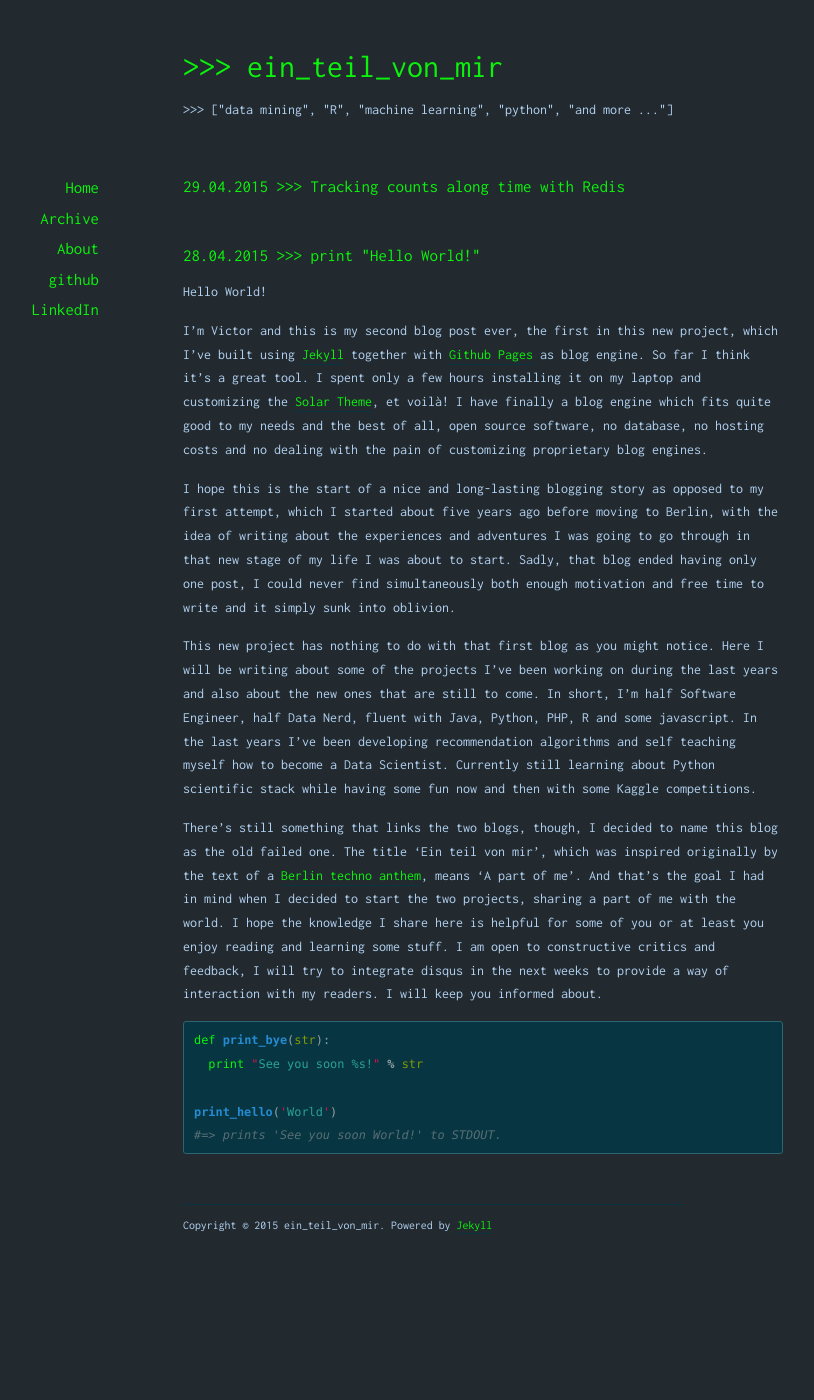
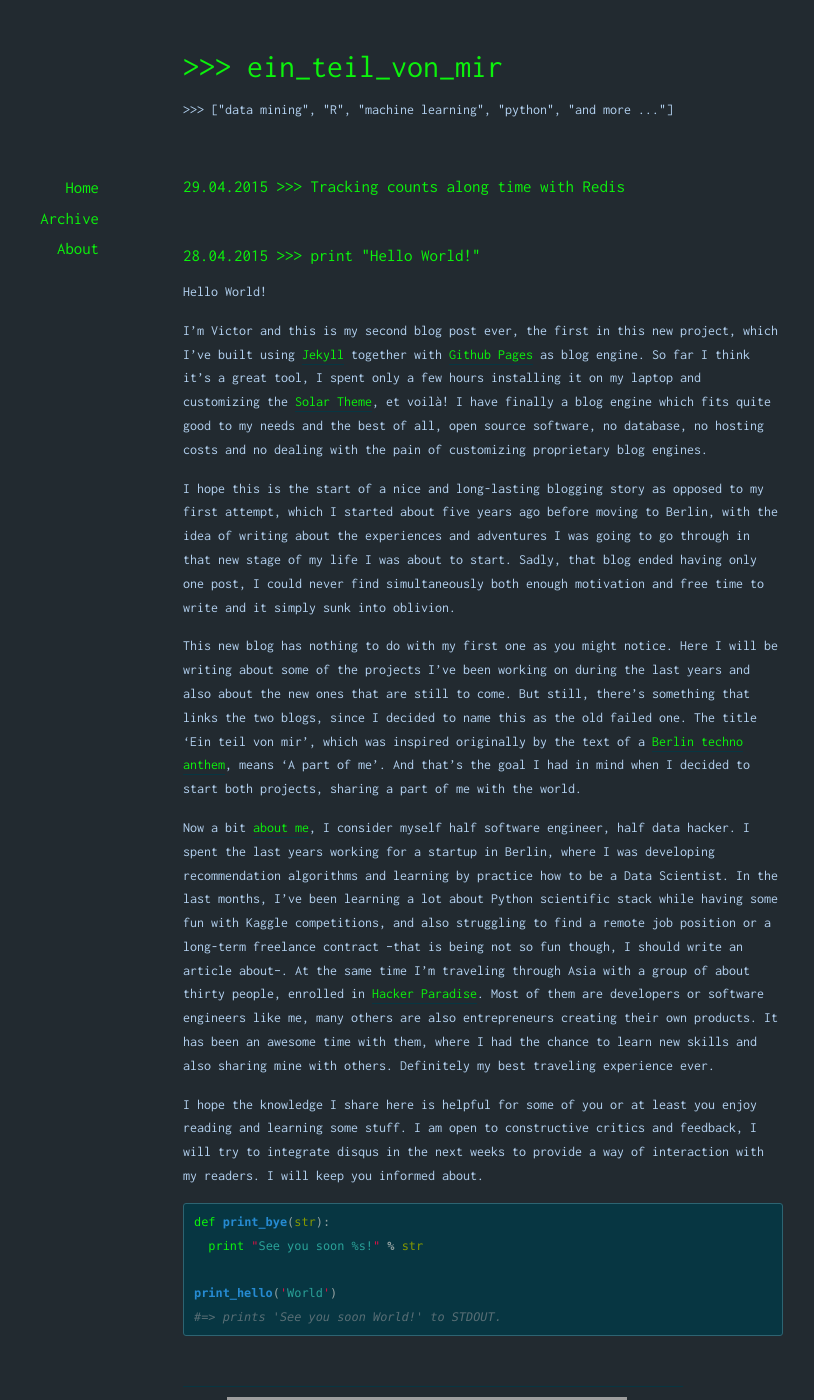
Before and after one commit to vruizext/etvm, a Jekyll site: the page built from index.html, in a window 1280 px wide and 1400 px high. Shown: the whole window, without its empty margins (207-1021 px from the left). Built offline with Jekyll 4.4.1, drawn with Linux system fonts in a browser that asks for light colours; nearby versions of some CDN libraries; the list of posts is cut into pages by our own code; grey boxes are pictures that could not be loaded.

Commit message:
1st review

```diff
--- a/_layouts/default.html
+++ b/_layouts/default.html
@@ -18,18 +18,12 @@
 
 <body>
 
-
-
   <header id="header">
     <h1><a href="/">&gt;&gt;&gt;&nbsp;{{ site.name }}</a></h1>
     <p>&gt;&gt;&gt;&nbsp;{{ site.description }}</p>
   </header>
 
-
-
   <div id="page">
-
-
 
     <div id="sidebar">
       <nav>
@@ -37,30 +31,23 @@
           <li><a href="{{ site.baseurl }}/">Home</a></li>
           <li><a href="{{ site.baseurl }}/archives">Archive</a></li>
           <li><a href="{{ site.baseurl }}/about">About</a></li>
-          <li><a href="http://github.com/vruizext">github</a></li>
-          <li><a href="http://linkedin.com/in/vruizext">LinkedIn</a></li>
+          <!--li><a href="http://github.com/vruizext">github</a></li-->
+          <!--li><a href="http://linkedin.com/in/vruizext">LinkedIn</a></li-->
           <!--li><a href="/feed.xml">RSS Feed</a></li-->
         </ul>
       </nav>
     </div>
 
-
-
     <div id="content">
       {{ content }}
     </div>
 
-
-
   </div>
 
-
-
   <footer id="footer">
-    <p class="copyright">Copyright &copy; {{ site.time | date: '%Y' }} {{ site.name }}. Powered by <a href="http://jekyllrb.com">Jekyll</a></p>
+    <p style="text-align:center"><a href="http://github.com/vruizext"><img src="{{ site.baseurl }}/images/github.png"/></a>&nbsp;&nbsp;<a href="http://linkedin.com/in/vruizext"><img src="{{ site.baseurl }}/images/linkedin.png"/></a></p>
+    <p class="copyright" style="text-align:center">Copyright &copy; {{ site.time | date: '%Y' }} {{ site.name }}. Powered by <a href="http://jekyllrb.com">Jekyll</a></p>
   </footer>
-
-
 
   <script src="//ajax.googleapis.com/ajax/libs/jquery/1.10.1/jquery.min.js"></script>
   <script src="/assets/js/jquery.mobilemenu.min.js"></script>
@@ -71,7 +58,5 @@
     });
   </script>
 
-
-
 </body>
 </html>
--- a/_posts/2015-04-28-hello-world.markdown
+++ b/_posts/2015-04-28-hello-world.markdown
@@ -7,13 +7,15 @@ categories: Berlin
 
 Hello World!
 
-I'm Victor and this is my second blog post ever, the first in this new project, which I've built using [Jekyll](http://jekyllrb.com/) together with [Github Pages](http://pages.github.com/) as blog engine. So far I think it's a great tool. I spent only a few hours installing it on my laptop and customizing the [Solar Theme](http://mattvh.github.io/solar-theme-jekyll/), et voilà! I have finally a blog engine which fits quite good to my needs and the best of all, open source software, no database, no hosting costs and no dealing with the pain of customizing proprietary blog engines.
+I'm Victor and this is my second blog post ever, the first in this new project, which I've built using [Jekyll](http://jekyllrb.com/) together with [Github Pages](http://pages.github.com/) as blog engine. So far I think it's a great tool, I spent only a few hours installing it on my laptop and customizing the [Solar Theme](http://mattvh.github.io/solar-theme-jekyll/), et voilà! I have finally a blog engine which fits quite good to my needs and the best of all, open source software, no database, no hosting costs and no dealing with the pain of customizing proprietary blog engines.
 
 I hope this is the start of a nice and long-lasting blogging story as opposed to my first attempt, which I started about five years ago before moving to Berlin, with the idea of writing about the experiences and adventures I was going to go through in that new stage of my life I was about to start. Sadly, that blog ended having only one post, I could never find simultaneously both enough motivation and free time to write and it simply sunk into oblivion.
 
-This new project has nothing to do with that first blog as you might notice. Here I will be writing about some of the projects I've been working on during the last years and also about the new ones that are still to come. In short, I'm half Software Engineer, half Data Nerd, fluent with Java, Python, PHP, R and some javascript. In the last years I've been developing recommendation algorithms and self teaching myself how to become a Data Scientist. Currently still learning about Python scientific stack while having some fun now and then with some Kaggle competitions.
+This new blog has nothing to do with my first one as you might notice. Here I will be writing about some of the projects I've been working on during the last years and also about the new ones that are still to come. But still, there's something that links the two blogs, since I decided to name this as the old failed one. The title 'Ein teil von mir', which was inspired originally by the text of a [Berlin techno anthem](http://www.youtube.com/watch?v=UwQfDTkLmfA), means 'A part of me'. And that's the goal I had in mind when I decided to start both projects, sharing a part of me with the world.
 
-There's still something that links the two blogs, though, I decided to name this blog as the old failed one. The title 'Ein teil von mir', which was inspired originally by the text of a [Berlin techno anthem](http://www.youtube.com/watch?v=UwQfDTkLmfA), means 'A part of me'. And that's the goal I had in mind when I decided to start the two projects, sharing a part of me with the world. I hope the knowledge I share here is helpful for some of you or at least you enjoy reading and learning some stuff. I am open to constructive critics and feedback, I will try to integrate disqus in the next weeks to provide a way of interaction with my readers. I will keep you informed about.
+Now a bit [about me](/etvm/about), I consider myself half software engineer, half data hacker. I spent the last years working for a startup in Berlin, where I was developing recommendation algorithms and learning by practice how to be a Data Scientist. In the last months, I've been learning a lot about Python scientific stack while having some fun with Kaggle competitions, and also struggling to find a remote job position or a long-term freelance contract --that is being not so fun though, I should write an article about--. At the same time I'm traveling through Asia with a group of about thirty people, enrolled in [Hacker Paradise](http://www.hackerparadise.org). Most of them are developers or software engineers like me, many others are also entrepreneurs creating their own products. It has been an awesome time with them, where I had the chance to learn new skills and also sharing mine with others. Definitely my best traveling experience ever.
+
+I hope the knowledge I share here is helpful for some of you or at least you enjoy reading and learning some stuff. I am open to constructive critics and feedback, I will try to integrate disqus in the next weeks to provide a way of interaction with my readers. I will keep you informed about.
 
 
 {% highlight python %}
--- a/about/index.markdown
+++ b/about/index.markdown
@@ -3,5 +3,5 @@ layout: default
 title: About
 ---
 
-<img src="/images/me.png" class="right" />
-Hello there! I'm Victor, spanish expat living in Berlin for the last 5 years. Half developer, half data hacker with some enterpreneurial plans for the near future.
+<img src="/etvm/images/me.png" class="right" />
+Hello there! I'm Victor, an spanish expat living in Berlin for the last 5 years, even though traveling around the world now and then. I consider myself half software engineer, half data hacker, with some entrepreneurial plans in mind for the near future. I'm fluent with Java, Python, PHP, R. About my recent work, I spent the last years working for a startup in Berlin, where I was developing recommendation algorithms and learning by practice how to be a Data Scientist.
```
Also changed, not shown: 6 other files.
